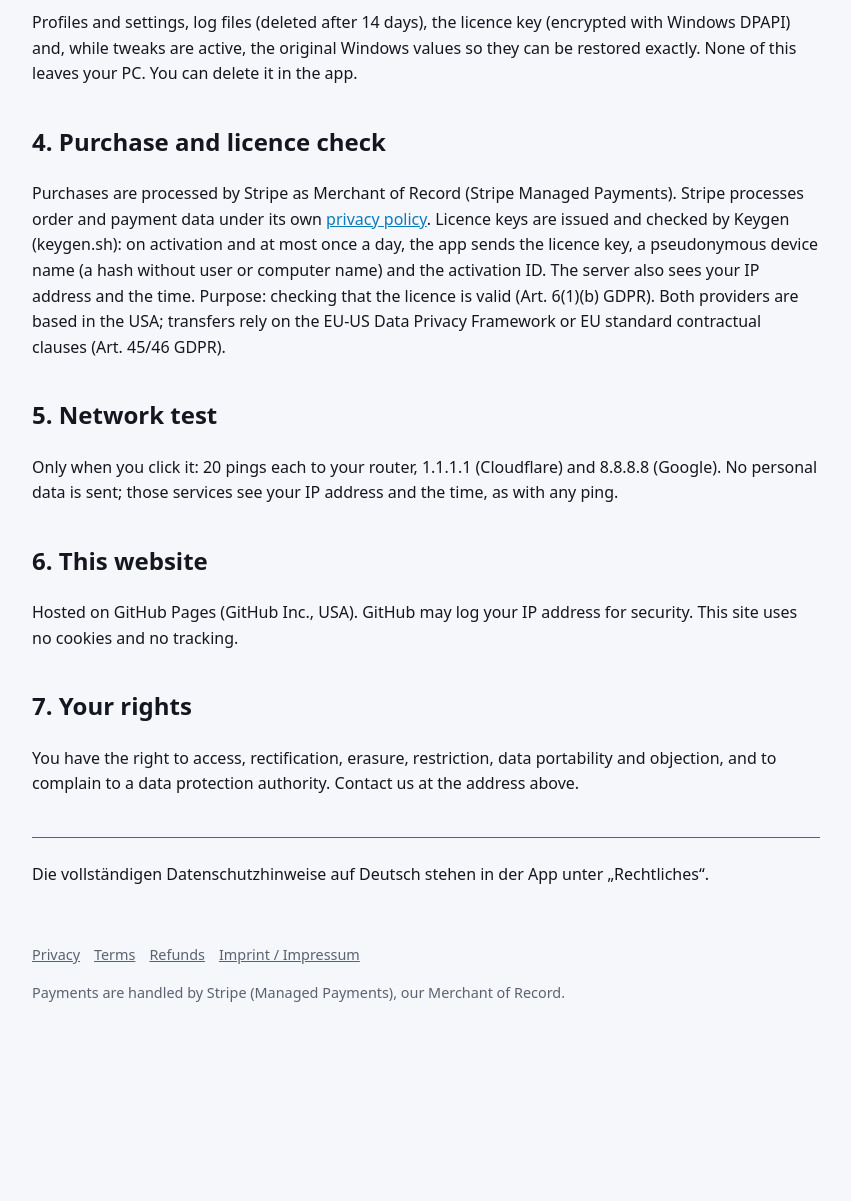
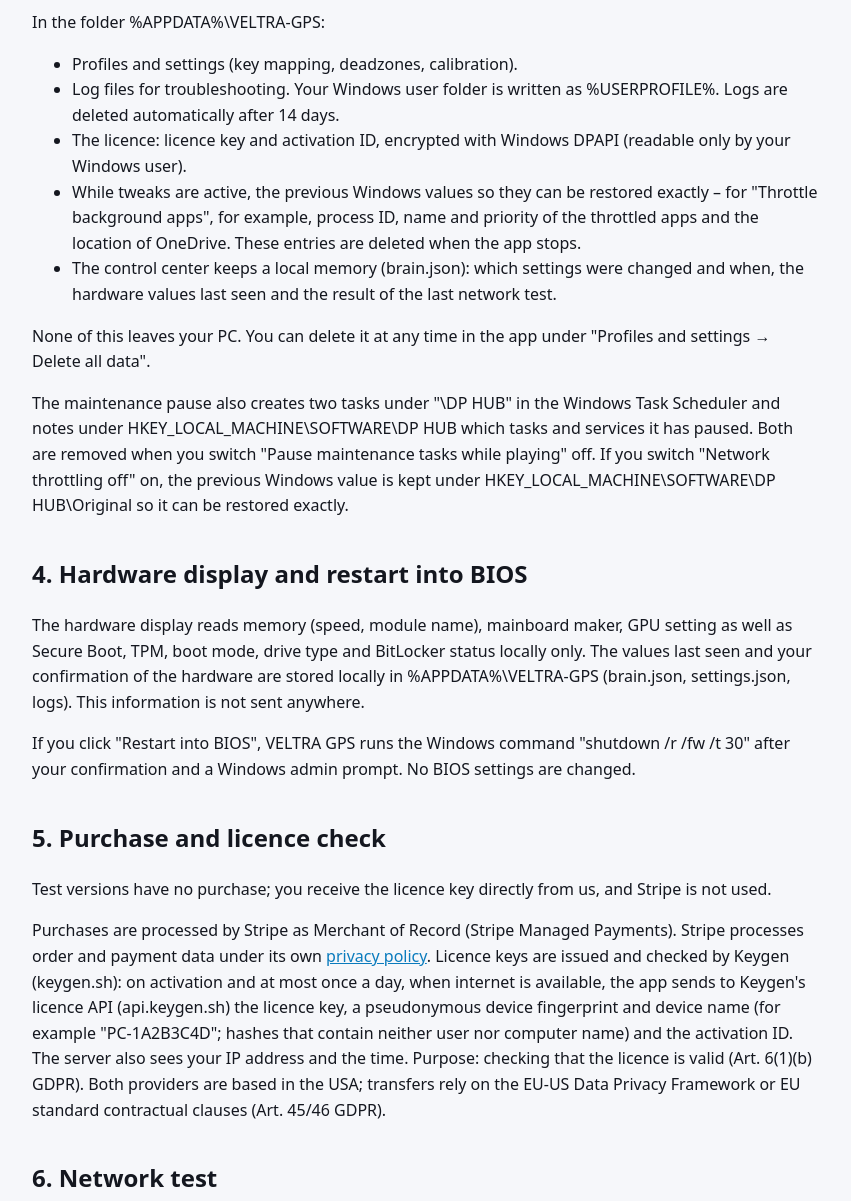
Before and after one commit to thedawnpirate1-spec/veltra-gps-updates, a plain HTML site: page docs/privacy.html in a window 1280 px wide. Shown: the part 520-1721 px from the top of the page, without its empty margins (214-1065 px from the left). Before the commit the page ends 1578 px from the top, so only its background shows below. Drawn offline with Linux system fonts and the light colour scheme.

Commit message:
Legal: privacy and terms match the app texts of 20 November
The privacy page now says what version 1.4.0 really keeps on the PC:
hardware values and their confirmation, the control center memory, the
maintenance pause and network throttling entries, the restart into
BIOS, test versions without a purchase, the Microsoft Store and the
update check. The terms also cover a licence key given without a
purchase, as the licence text in the app does.

```diff
--- a/docs/privacy.html
+++ b/docs/privacy.html
@@ -10,20 +10,37 @@
 <header><a class="brand" href="index.html">VELTRA GPS</a><nav><a href="index.html">Home</a><a href="privacy.html">Privacy</a><a href="terms.html">Terms</a><a href="refund.html">Refunds</a><a href="imprint.html">Imprint</a></nav></header>
 <main>
 <h1>Privacy Policy</h1>
-<p>Last updated: 17 November 2026</p>
+<p>Last updated: 20 November 2026</p>
 <h2>1. Controller</h2>
 <p>Leon Lammerich, Gotenweg 24, 53859 Niederkassel, Germany, <a href="mailto:veltragps@gmail.com">veltragps@gmail.com</a></p>
 <h2>2. The app works locally</h2>
 <p>No telemetry, no analytics, no advertising, no user account. Input from keyboard, mouse, joystick or controller is processed in memory only and is never stored or sent.</p>
 <h2>3. Data stored on your PC</h2>
-<p>Profiles and settings, log files (deleted after 14 days), the licence key (encrypted with Windows DPAPI) and, while tweaks are active, the original Windows values so they can be restored exactly. None of this leaves your PC. You can delete it in the app.</p>
-<h2>4. Purchase and licence check</h2>
-<p>Purchases are processed by Stripe as Merchant of Record (Stripe Managed Payments). Stripe processes order and payment data under its own <a href="https://stripe.com/privacy">privacy policy</a>. Licence keys are issued and checked by Keygen (keygen.sh): on activation and at most once a day, the app sends the licence key, a pseudonymous device name (a hash without user or computer name) and the activation ID. The server also sees your IP address and the time. Purpose: checking that the licence is valid (Art. 6(1)(b) GDPR). Both providers are based in the USA; transfers rely on the EU-US Data Privacy Framework or EU standard contractual clauses (Art. 45/46 GDPR).</p>
-<h2>5. Network test</h2>
-<p>Only when you click it: 20 pings each to your router, 1.1.1.1 (Cloudflare) and 8.8.8.8 (Google). No personal data is sent; those services see your IP address and the time, as with any ping.</p>
-<h2>6. This website</h2>
+<p>In the folder %APPDATA%\VELTRA-GPS:</p>
+<ul>
+<li>Profiles and settings (key mapping, deadzones, calibration).</li>
+<li>Log files for troubleshooting. Your Windows user folder is written as %USERPROFILE%. Logs are deleted automatically after 14 days.</li>
+<li>The licence: licence key and activation ID, encrypted with Windows DPAPI (readable only by your Windows user).</li>
+<li>While tweaks are active, the previous Windows values so they can be restored exactly – for "Throttle background apps", for example, process ID, name and priority of the throttled apps and the location of OneDrive. These entries are deleted when the app stops.</li>
+<li>The control center keeps a local memory (brain.json): which settings were changed and when, the hardware values last seen and the result of the last network test.</li>
+</ul>
+<p>None of this leaves your PC. You can delete it at any time in the app under "Profiles and settings → Delete all data".</p>
+<p>The maintenance pause also creates two tasks under "\DP HUB" in the Windows Task Scheduler and notes under HKEY_LOCAL_MACHINE\SOFTWARE\DP HUB which tasks and services it has paused. Both are removed when you switch "Pause maintenance tasks while playing" off. If you switch "Network throttling off" on, the previous Windows value is kept under HKEY_LOCAL_MACHINE\SOFTWARE\DP HUB\Original so it can be restored exactly.</p>
+<h2>4. Hardware display and restart into BIOS</h2>
+<p>The hardware display reads memory (speed, module name), mainboard maker, GPU setting as well as Secure Boot, TPM, boot mode, drive type and BitLocker status locally only. The values last seen and your confirmation of the hardware are stored locally in %APPDATA%\VELTRA-GPS (brain.json, settings.json, logs). This information is not sent anywhere.</p>
+<p>If you click "Restart into BIOS", VELTRA GPS runs the Windows command "shutdown /r /fw /t 30" after your confirmation and a Windows admin prompt. No BIOS settings are changed.</p>
+<h2>5. Purchase and licence check</h2>
+<p>Test versions have no purchase; you receive the licence key directly from us, and Stripe is not used.</p>
+<p>Purchases are processed by Stripe as Merchant of Record (Stripe Managed Payments). Stripe processes order and payment data under its own <a href="https://stripe.com/privacy">privacy policy</a>. Licence keys are issued and checked by Keygen (keygen.sh): on activation and at most once a day, when internet is available, the app sends to Keygen's licence API (api.keygen.sh) the licence key, a pseudonymous device fingerprint and device name (for example "PC-1A2B3C4D"; hashes that contain neither user nor computer name) and the activation ID. The server also sees your IP address and the time. Purpose: checking that the licence is valid (Art. 6(1)(b) GDPR). Both providers are based in the USA; transfers rely on the EU-US Data Privacy Framework or EU standard contractual clauses (Art. 45/46 GDPR).</p>
+<h2>6. Network test</h2>
+<p>Only when you click "Test network": 20 pings each to your router, 1.1.1.1 (Cloudflare) and 8.8.8.8 (Google). No data about you is sent; those services see your IP address and the time, as with any ping.</p>
+<h2>7. Installation through the Microsoft Store</h2>
+<p>If you get the app from the Microsoft Store, Microsoft handles download, installation and updates under its own responsibility; Microsoft's privacy statement applies.</p>
+<h2>8. Update check (only when switched on)</h2>
+<p>The app can fetch a public file with the latest version number at start. No licence or device data is sent; the server only sees your IP address and the time. You can switch this off in the app.</p>
+<h2>9. This website</h2>
 <p>Hosted on GitHub Pages (GitHub Inc., USA). GitHub may log your IP address for security. This site uses no cookies and no tracking.</p>
-<h2>7. Your rights</h2>
+<h2>10. Your rights</h2>
 <p>You have the right to access, rectification, erasure, restriction, data portability and objection, and to complain to a data protection authority. Contact us at the address above.</p>
 <div class="lang"><p>Die vollständigen Datenschutzhinweise auf Deutsch stehen in der App unter „Rechtliches“.</p></div>
 </main>
```
Also changed, not shown: docs/terms.html (+2 -2 lines).
